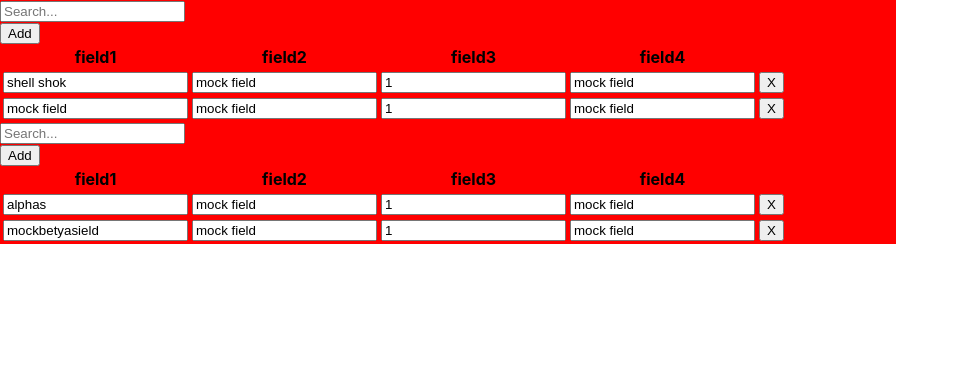
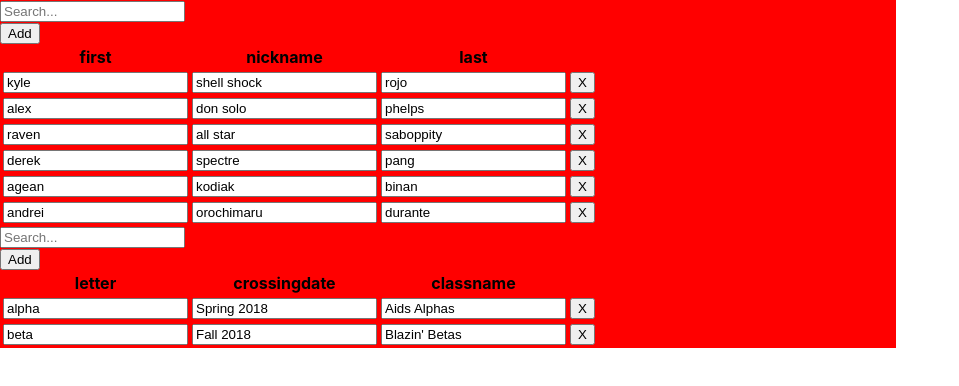
Before and after one commit to nicmarchini/lphie-app-v2, a React (Create React App) app in the folder frontend/: page / in a window 1280 px wide. Shown: the top 386 px of the page, without its empty margins (0-959 px from the left). Built offline with nearby package versions, Linux system fonts and the light colour scheme.

Commit message:
move test objects to mockfiles, generalize schema/row header generation based on data

```diff
--- a/frontend/src/admin/BrothersTable.js
+++ b/frontend/src/admin/BrothersTable.js
@@ -1,45 +1,20 @@
 import React from "react";
 import ObjectsTable from "../components/EditableTable/ObjectsTable";
+import mock_bros from './mocks/MockBrothers';
 
 class BrothersTable extends React.Component {
     constructor(props) {
         super(props);
 
-        this.search_field = 'field1'
-        this.schema = [
-            'field1',
-            'field2',
-            'field3',
-            'field4'
-        ]
-        this.bro_obj = [
-            {
-                id: 1,
-                obj: {
-                    field1: 'shell shok',
-                    field2: 'mock field',
-                    field4: 1,
-                    field3: 'mock field'
-                }
-            },
-            {
-                id: 2,
-                obj: {
-                    field1: 'mock field',
-                    field2: 'mock field',
-                    field4: 1,
-                    field3: 'mock field'
-                }
-            }
-        ];
+        this.search_field = 'first'
+        this.bro_obj = mock_bros
     }
 
     render() {
         return (
             <div>
                 <ObjectsTable   state_obj={this.bro_obj}
-                                searchField={this.search_field}
-                                schema={this.schema}/>
+                                searchField={this.search_field}/>
             </div>
         );
     }
--- a/frontend/src/admin/ClassesTable.js
+++ b/frontend/src/admin/ClassesTable.js
@@ -1,45 +1,20 @@
 import React from "react";
 import ObjectsTable from "../components/EditableTable/ObjectsTable";
+import mock_classes from './mocks/MockClasses';
 
 class ClassesTable extends React.Component {
     constructor(props) {
         super(props);
 
-        this.search_field = 'field1'
-        this.schema = [
-            'field1',
-            'field2',
-            'field3',
-            'field4'
-        ]
-        this.classes_obj = [
-            {
-                id: 1,
-                obj: {
-                    field1: 'alphas',
-                    field2: 'mock field',
-                    field4: 1,
-                    field3: 'mock field'
-                }
-            },
-            {
-                id: 2,
-                obj: {
-                    field1: 'mockbetyasield',
-                    field2: 'mock field',
-                    field4: 1,
-                    field3: 'mock field'
-                }
-            }
-        ];
+        this.search_field = 'letter'
+        this.classes_obj = mock_classes
     }
 
     render() {
         return (
             <div>
                 <ObjectsTable   state_obj={this.classes_obj}
-                                searchField={this.search_field}
-                                schema={this.schema}/>
+                                searchField={this.search_field}/>
             </div>
         );
     }
--- /dev/null
+++ b/frontend/src/admin/mocks/MockBrothers.js
@@ -0,0 +1,52 @@
+let mock_bros = [
+    {
+        id: 10,
+        obj: {
+            first: 'kyle',
+            nickname: 'shell shock',
+            last: 'rojo'
+        }
+    },
+    {
+        id: 11,
+        obj: {
+            first: 'alex',
+            nickname: 'don solo',
+            last: 'phelps'
+        }
+    },
+    {
+        id: 12,
+        obj: {
+            first: 'raven',
+            nickname: 'all star',
+            last: 'saboppity'
+        }
+    },
+    {
+        id: 13,
+        obj: {
+            first: 'derek',
+            nickname: 'spectre',
+            last: 'pang'
+        }
+    },
+    {
+        id: 14,
+        obj: {
+            first: 'agean',
+            nickname: 'kodiak',
+            last: 'binan'
+        }
+    },
+    {
+        id: 15,
+        obj: {
+            first: 'andrei',
+            nickname: 'orochimaru',
+            last: 'durante'
+        }
+    }
+]
+
+export default mock_bros;
--- /dev/null
+++ b/frontend/src/admin/mocks/MockClasses.js
@@ -0,0 +1,20 @@
+let classes_obj = [
+    {
+        id: 1,
+        obj: {
+            letter: 'alpha',
+            crossingdate: 'Spring 2018',
+            classname: 'Aids Alphas'
+        }
+    },
+    {
+        id: 2,
+        obj: {
+            letter: 'beta',
+            crossingdate: 'Fall 2018',
+            classname: "Blazin' Betas"
+        }
+    }
+]
+
+export default classes_obj;
--- a/frontend/src/components/EditableTable/ObjectsTable.js
+++ b/frontend/src/components/EditableTable/ObjectsTable.js
@@ -9,8 +9,13 @@ class ObjectsTable extends React.Component {
       this.search_field = props.searchField
       this.state = {};
       this.state.filterText = "";
-      this.state.schema = props.schema
+      this.state.schema = []
       this.state.objects = props.state_obj;
+
+      for (let key in this.state.objects[0].obj){
+        this.state.schema.push(key)
+      }
+
     }
 
     handleUserInput(filterText) {
@@ -27,16 +32,15 @@ class ObjectsTable extends React.Component {
       var id = (+ new Date() + Math.floor(Math.random() * 999999)).toString(36);
       var object = {
         id: id,
-        obj: {
-            field1: "",
-            field2: "",
-            field3: "",
-            field4: 0
-        }
+        obj: {}
       }
+
+      for (let field in this.state.schema){
+        object.obj[this.state.schema[field]] = ""
+      }
+
       this.state.objects.push(object);
       this.setState(this.state.objects);
-
     };
 
     handleTable(evt) {
```
